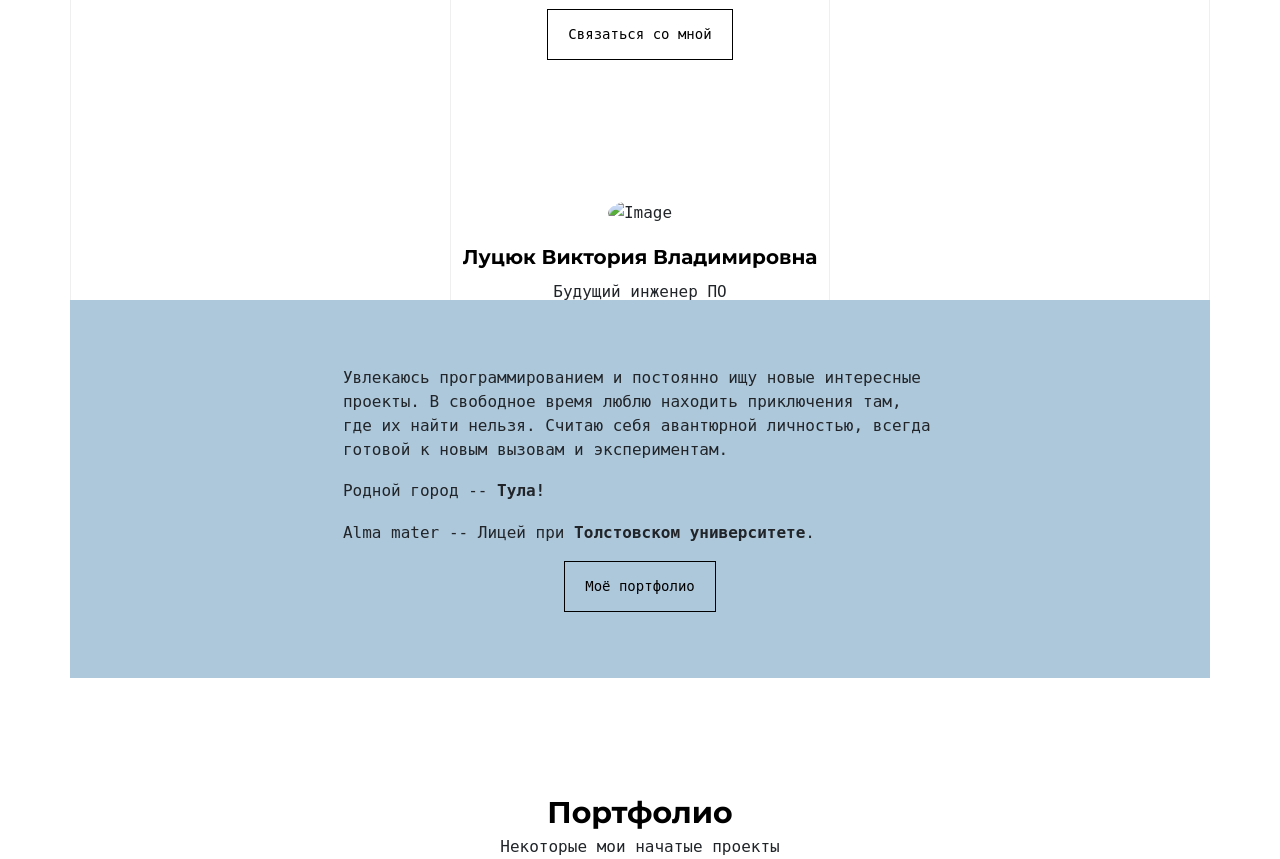
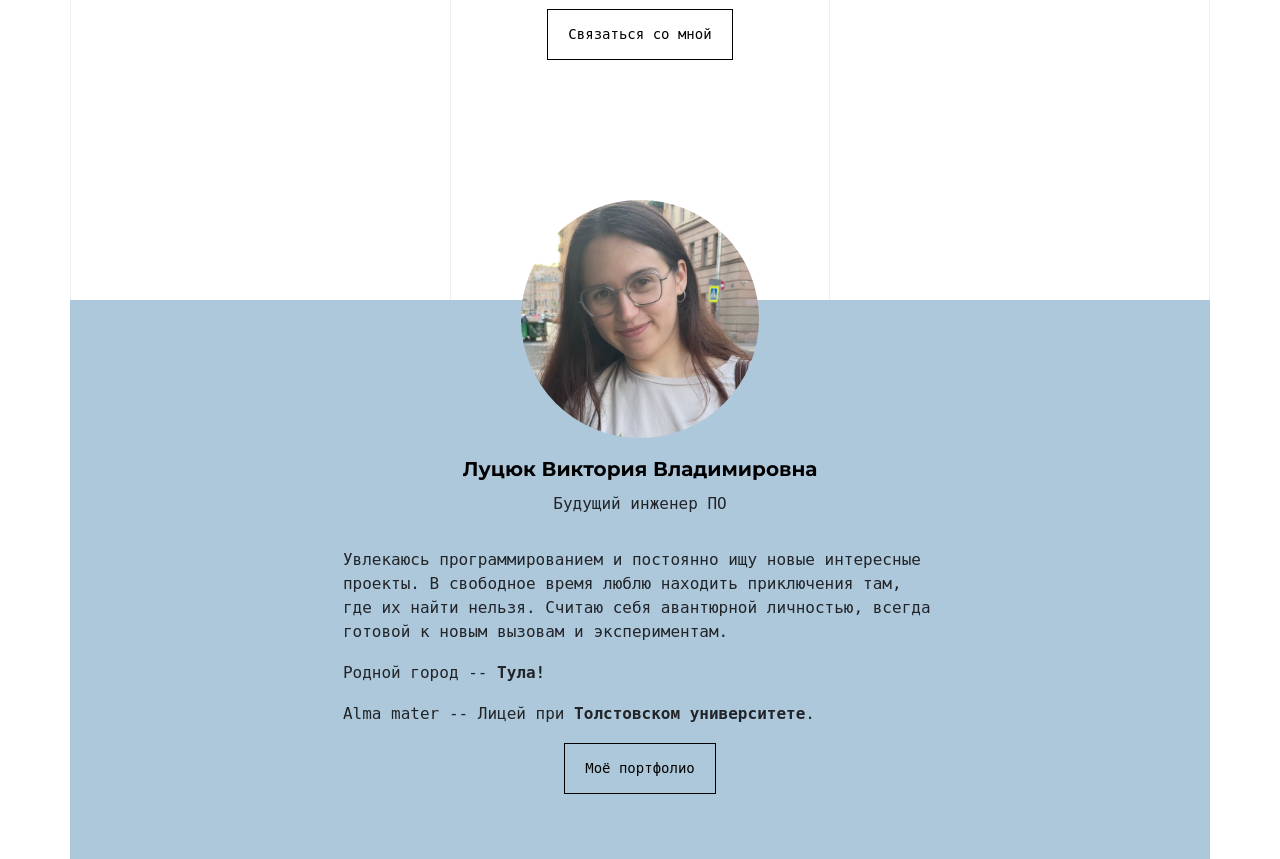
Before and after one commit to vicitori/portfolio, a Flask app: page / in a window 1280 px wide. Shown: the part 284-1143 px from the top of the page. Run offline with Flask 3, Linux system fonts and the light colour scheme; some libraries are stand-ins or nearby versions; some web fonts are replaced.

Commit message:
fix: change main photo
Signed-off-by: Lutsyuk Victoria <victorialutsyuk.t@gmail.com>

```diff
--- a/templates/index.html
+++ b/templates/index.html
@@ -124,7 +124,7 @@
     <div class="container">
         <div class="row justify-content-center mb-3">
             <div class="col-lg-7 mx-auto text-center author-wrap">
-                <img src="../static/images/main_ph.jpeg" alt="Image" class="img-fluid rounded-circle mb-3">
+                <img src="../static/images/main_ph.jpg" alt="Image" class="img-fluid rounded-circle mb-3">
                 <h3 class="text-black h5 font-weight-bold mb-2 gsap-reveal-hero">Луцюк Виктория Владимировна</h3>
                 <p class="gsap-reveal-hero">Будущий инженер ПО</p>
             </div>
```
Also changed, not shown: static/images/main_ph.jpeg (deleted), static/images/main_ph.jpg (added).
